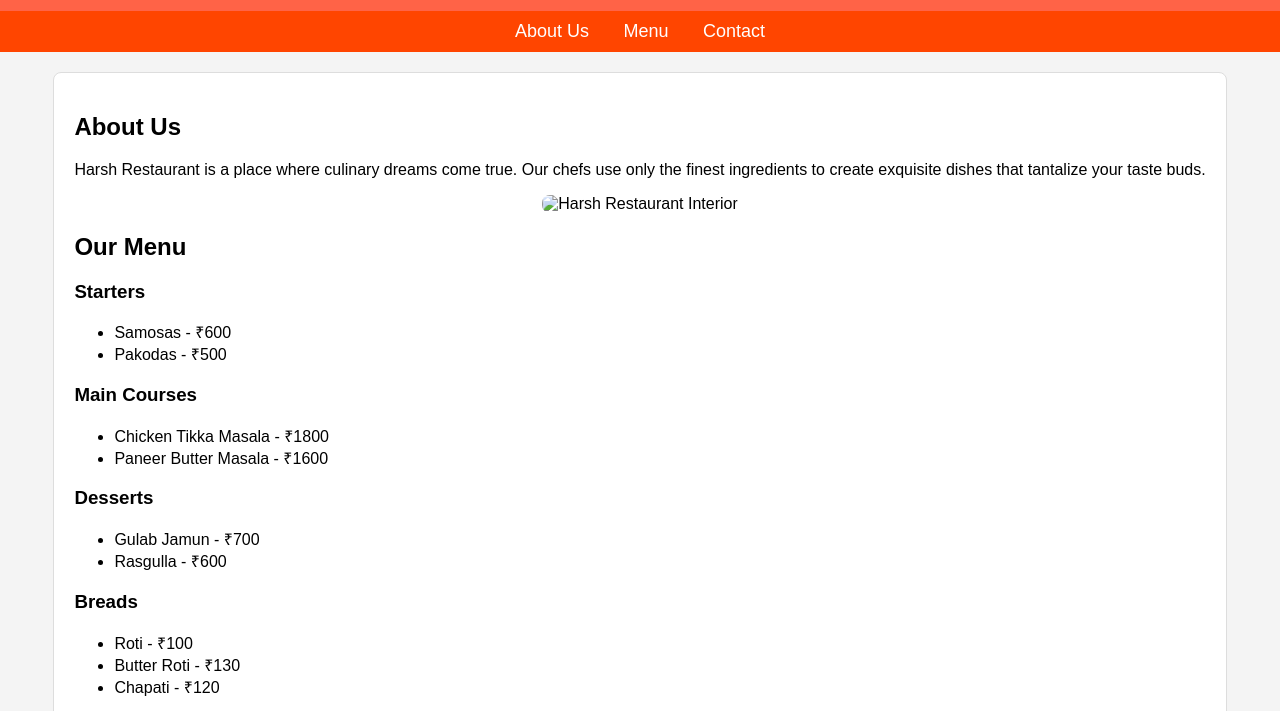
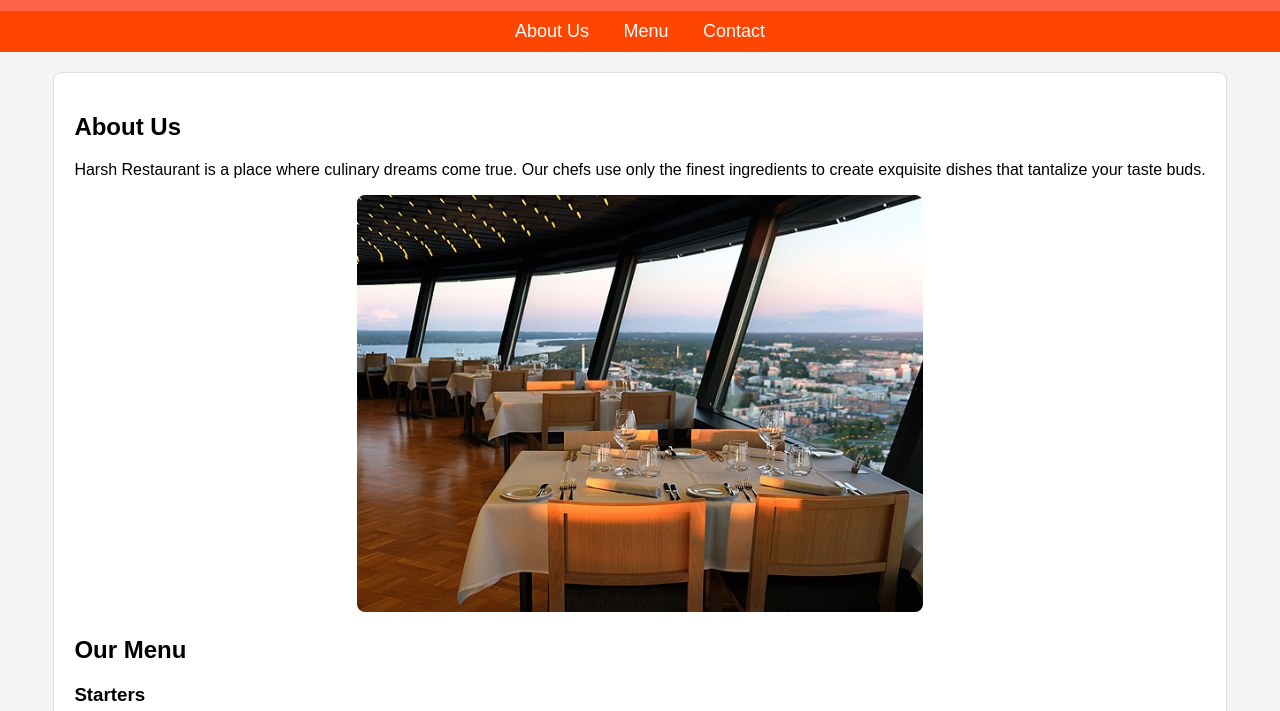
Before and after one commit to HarshChaudhari2004/CCL_mini-project, a plain HTML site: page Index.html in a window 1280 px wide. Shown: the part 89-800 px from the top of the page. Drawn offline with Linux system fonts and the light colour scheme.

Commit message:
Update Index.html

```diff
--- a/Index.html
+++ b/Index.html
@@ -18,7 +18,7 @@
         <section id="about">
             <h2>About Us</h2>
             <p>Harsh Restaurant is a place where culinary dreams come true. Our chefs use only the finest ingredients to create exquisite dishes that tantalize your taste buds.</p>
-            <div style="text-align: center;"><img src="restaurent.jpg" alt="Harsh Restaurant Interior" style="width: 50%; height: auto; border-radius: 8px;"></div>
+            <div style="text-align: center;"><img src="images/restaurent.jpg" alt="Harsh Restaurant Interior" style="width: 50%; height: auto; border-radius: 8px;"></div>
         </section>
         <section id="menu">
             <h2>Our Menu</h2>
```
